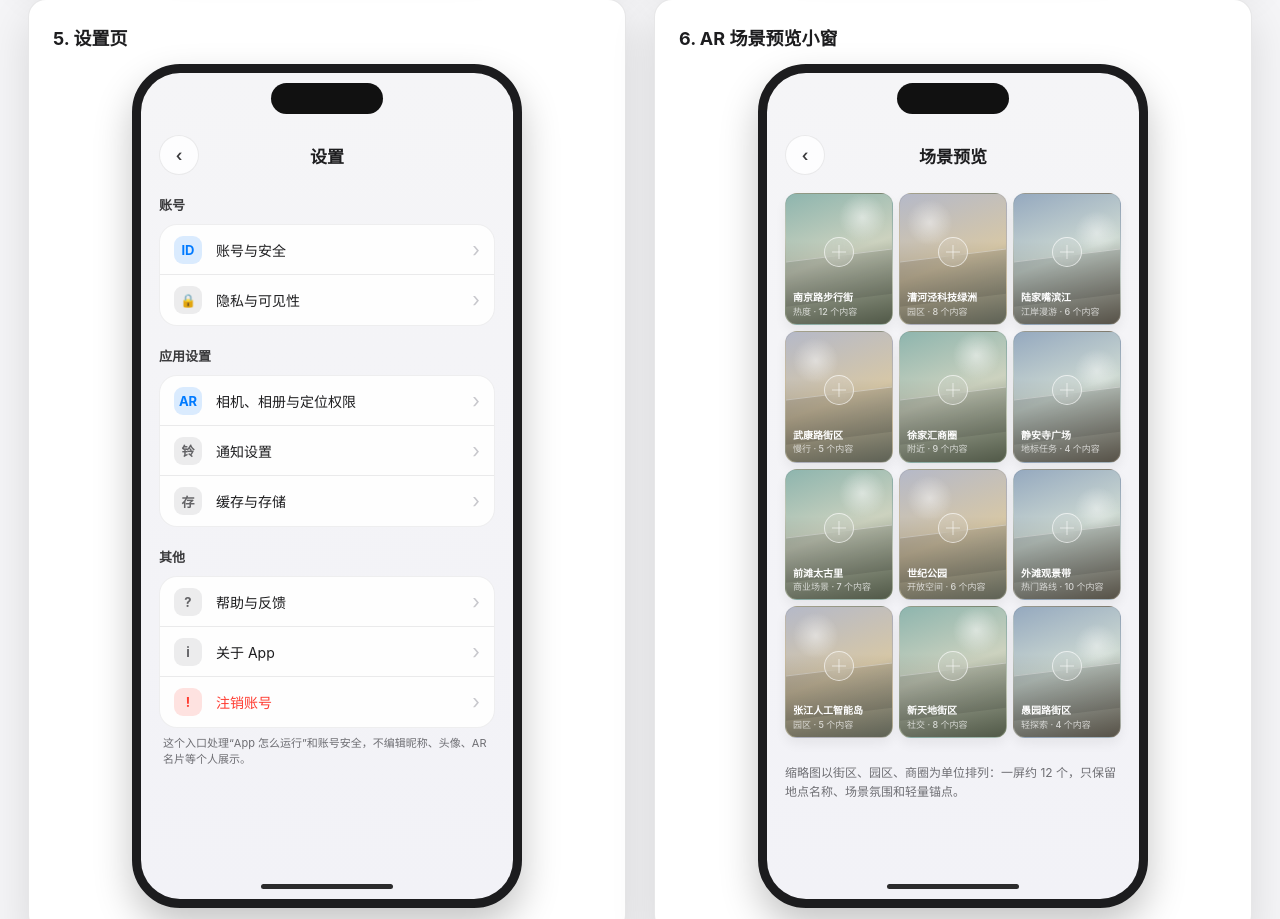
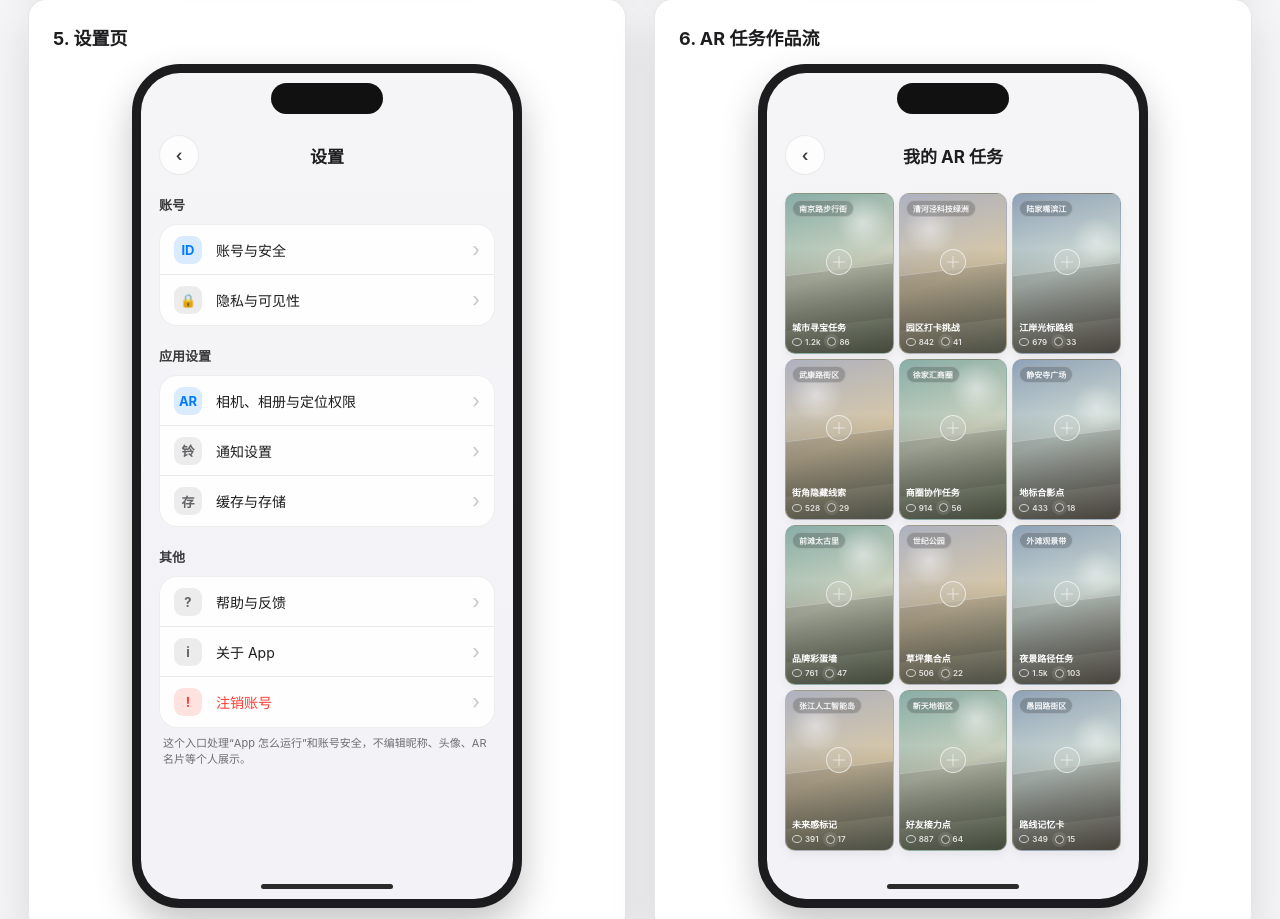
Before and after one commit to A1m0nd-bao/ui-ar-ar, a plain HTML site: page outputs/ar_mobile_wireframe.html in a window 1280 px wide. Shown: the part 2053-2972 px from the top of the page. Drawn offline with Linux system fonts and the light colour scheme.

Commit message:
Restyle AR task previews as works grid

```diff
--- a/outputs/ar_mobile_wireframe.html
+++ b/outputs/ar_mobile_wireframe.html
@@ -1125,7 +1125,7 @@
 
     .scene-preview-layout {
       display: grid;
-      gap: 14px;
+      gap: 0;
     }
 
     .scene-preview-card {
@@ -1310,19 +1310,19 @@
     .scene-grid {
       display: grid;
       grid-template-columns: repeat(3, 1fr);
-      gap: 6px;
+      gap: 5px;
     }
 
     .scene-thumb {
       position: relative;
-      aspect-ratio: 1 / 1.22;
+      aspect-ratio: 1 / 1.48;
       overflow: hidden;
-      border-radius: 12px;
+      border-radius: 10px;
       border: 1px solid rgba(60,60,67,0.08);
       background:
         radial-gradient(circle at 72% 18%, rgba(255,255,255,0.52), transparent 18%),
         linear-gradient(160deg, #8eb5ae 0%, #ccd2bf 48%, #7b876d 100%);
-      box-shadow: 0 6px 12px rgba(0,0,0,0.06);
+      box-shadow: 0 5px 10px rgba(0,0,0,0.05);
     }
 
     .scene-thumb:nth-child(2n) {
@@ -1353,16 +1353,39 @@
       content: "";
       position: absolute;
       inset: 0;
-      background: linear-gradient(180deg, transparent 36%, rgba(0,0,0,0.34) 100%);
+      background: linear-gradient(180deg, rgba(0,0,0,0.04) 0%, transparent 34%, rgba(0,0,0,0.46) 100%);
+    }
+
+    .scene-thumb-place {
+      position: absolute;
+      left: 6px;
+      top: 6px;
+      z-index: 2;
+      max-width: calc(100% - 12px);
+      height: 17px;
+      padding: 0 6px;
+      border-radius: 999px;
+      display: inline-flex;
+      align-items: center;
+      color: rgba(255,255,255,0.9);
+      font-size: 8px;
+      font-weight: 600;
+      background: rgba(28,28,30,0.22);
+      border: 1px solid rgba(255,255,255,0.24);
+      backdrop-filter: blur(10px);
+      -webkit-backdrop-filter: blur(10px);
+      white-space: nowrap;
+      overflow: hidden;
+      text-overflow: ellipsis;
     }
 
     .scene-thumb-pin {
       position: absolute;
       left: 50%;
-      top: 45%;
+      top: 43%;
       z-index: 1;
-      width: 30px;
-      height: 30px;
+      width: 26px;
+      height: 26px;
       transform: translate(-50%, -50%);
       border-radius: 50%;
       border: 1px solid rgba(255,255,255,0.62);
@@ -1382,33 +1405,69 @@
     }
 
     .scene-thumb-pin::before {
-      width: 14px;
+      width: 12px;
       height: 1px;
     }
 
     .scene-thumb-pin::after {
       width: 1px;
-      height: 14px;
+      height: 12px;
     }
 
     .scene-thumb-label {
       position: absolute;
-      left: 7px;
-      right: 7px;
-      bottom: 7px;
+      left: 6px;
+      right: 6px;
+      bottom: 6px;
       z-index: 2;
       color: white;
-      font-size: 10px;
+      font-size: 9px;
       font-weight: 700;
       line-height: 1.25;
     }
 
-    .scene-thumb-label span {
+    .scene-thumb-label strong {
       display: block;
-      margin-top: 2px;
-      color: rgba(255,255,255,0.72);
-      font-size: 9px;
-      font-weight: 500;
+      white-space: nowrap;
+      overflow: hidden;
+      text-overflow: ellipsis;
+    }
+
+    .scene-thumb-meta {
+      display: flex;
+      align-items: center;
+      gap: 7px;
+      margin-top: 4px;
+      color: rgba(255,255,255,0.82);
+      font-size: 8px;
+      font-weight: 600;
+    }
+
+    .work-stat {
+      display: inline-flex;
+      align-items: center;
+      gap: 3px;
+    }
+
+    .work-stat::before {
+      content: "";
+      display: inline-block;
+      opacity: 0.84;
+    }
+
+    .work-stat.views::before {
+      width: 8px;
+      height: 6px;
+      border: 1px solid rgba(255,255,255,0.82);
+      border-radius: 50%;
+    }
+
+    .work-stat.actions::before {
+      width: 7px;
+      height: 7px;
+      border-radius: 50%;
+      border: 1px solid rgba(255,255,255,0.82);
+      box-shadow: 0 0 0 3px rgba(255,255,255,0.12);
     }
 
     .visibility-row {
@@ -1938,69 +1997,79 @@
       </article>
 
       <article class="board">
-        <h2>6. AR 场景预览小窗</h2>
+        <h2>6. AR 任务作品流</h2>
         <div class="phone-wrap">
-          <div class="phone" aria-label="AR 场景预览小窗手机线框">
+          <div class="phone" aria-label="AR 任务作品流手机线框">
             <div class="my-screen">
               <div class="top-nav">
                 <div class="small-icon">‹</div>
-                <h3>场景预览</h3>
+                <h3>我的 AR 任务</h3>
                 <div></div>
               </div>
 
               <section class="scene-preview-layout">
-                <div class="scene-grid" aria-label="AR 场景预览缩略图网格">
+                <div class="scene-grid" aria-label="AR 任务作品缩略图网格">
                   <div class="scene-thumb">
+                    <span class="scene-thumb-place">南京路步行街</span>
                     <span class="scene-thumb-pin"></span>
-                    <div class="scene-thumb-label">南京路步行街<span>热度 · 12 个内容</span></div>
+                    <div class="scene-thumb-label"><strong>城市寻宝任务</strong><div class="scene-thumb-meta"><span class="work-stat views">1.2k</span><span class="work-stat actions">86</span></div></div>
                   </div>
                   <div class="scene-thumb">
+                    <span class="scene-thumb-place">漕河泾科技绿洲</span>
                     <span class="scene-thumb-pin"></span>
-                    <div class="scene-thumb-label">漕河泾科技绿洲<span>园区 · 8 个内容</span></div>
+                    <div class="scene-thumb-label"><strong>园区打卡挑战</strong><div class="scene-thumb-meta"><span class="work-stat views">842</span><span class="work-stat actions">41</span></div></div>
                   </div>
                   <div class="scene-thumb">
+                    <span class="scene-thumb-place">陆家嘴滨江</span>
                     <span class="scene-thumb-pin"></span>
-                    <div class="scene-thumb-label">陆家嘴滨江<span>江岸漫游 · 6 个内容</span></div>
+                    <div class="scene-thumb-label"><strong>江岸光标路线</strong><div class="scene-thumb-meta"><span class="work-stat views">679</span><span class="work-stat actions">33</span></div></div>
                   </div>
                   <div class="scene-thumb">
+                    <span class="scene-thumb-place">武康路街区</span>
                     <span class="scene-thumb-pin"></span>
-                    <div class="scene-thumb-label">武康路街区<span>慢行 · 5 个内容</span></div>
+                    <div class="scene-thumb-label"><strong>街角隐藏线索</strong><div class="scene-thumb-meta"><span class="work-stat views">528</span><span class="work-stat actions">29</span></div></div>
                   </div>
                   <div class="scene-thumb">
+                    <span class="scene-thumb-place">徐家汇商圈</span>
                     <span class="scene-thumb-pin"></span>
-                    <div class="scene-thumb-label">徐家汇商圈<span>附近 · 9 个内容</span></div>
+                    <div class="scene-thumb-label"><strong>商圈协作任务</strong><div class="scene-thumb-meta"><span class="work-stat views">914</span><span class="work-stat actions">56</span></div></div>
                   </div>
                   <div class="scene-thumb">
+                    <span class="scene-thumb-place">静安寺广场</span>
                     <span class="scene-thumb-pin"></span>
-                    <div class="scene-thumb-label">静安寺广场<span>地标任务 · 4 个内容</span></div>
+                    <div class="scene-thumb-label"><strong>地标合影点</strong><div class="scene-thumb-meta"><span class="work-stat views">433</span><span class="work-stat actions">18</span></div></div>
                   </div>
                   <div class="scene-thumb">
+                    <span class="scene-thumb-place">前滩太古里</span>
                     <span class="scene-thumb-pin"></span>
-                    <div class="scene-thumb-label">前滩太古里<span>商业场景 · 7 个内容</span></div>
+                    <div class="scene-thumb-label"><strong>品牌彩蛋墙</strong><div class="scene-thumb-meta"><span class="work-stat views">761</span><span class="work-stat actions">47</span></div></div>
                   </div>
                   <div class="scene-thumb">
+                    <span class="scene-thumb-place">世纪公园</span>
                     <span class="scene-thumb-pin"></span>
-                    <div class="scene-thumb-label">世纪公园<span>开放空间 · 6 个内容</span></div>
+                    <div class="scene-thumb-label"><strong>草坪集合点</strong><div class="scene-thumb-meta"><span class="work-stat views">506</span><span class="work-stat actions">22</span></div></div>
                   </div>
                   <div class="scene-thumb">
+                    <span class="scene-thumb-place">外滩观景带</span>
                     <span class="scene-thumb-pin"></span>
-                    <div class="scene-thumb-label">外滩观景带<span>热门路线 · 10 个内容</span></div>
+                    <div class="scene-thumb-label"><strong>夜景路径任务</strong><div class="scene-thumb-meta"><span class="work-stat views">1.5k</span><span class="work-stat actions">103</span></div></div>
                   </div>
                   <div class="scene-thumb">
+                    <span class="scene-thumb-place">张江人工智能岛</span>
                     <span class="scene-thumb-pin"></span>
-                    <div class="scene-thumb-label">张江人工智能岛<span>园区 · 5 个内容</span></div>
+                    <div class="scene-thumb-label"><strong>未来感标记</strong><div class="scene-thumb-meta"><span class="work-stat views">391</span><span class="work-stat actions">17</span></div></div>
                   </div>
                   <div class="scene-thumb">
+                    <span class="scene-thumb-place">新天地街区</span>
                     <span class="scene-thumb-pin"></span>
-                    <div class="scene-thumb-label">新天地街区<span>社交 · 8 个内容</span></div>
+                    <div class="scene-thumb-label"><strong>好友接力点</strong><div class="scene-thumb-meta"><span class="work-stat views">887</span><span class="work-stat actions">64</span></div></div>
                   </div>
                   <div class="scene-thumb">
+                    <span class="scene-thumb-place">愚园路街区</span>
                     <span class="scene-thumb-pin"></span>
-                    <div class="scene-thumb-label">愚园路街区<span>轻探索 · 4 个内容</span></div>
+                    <div class="scene-thumb-label"><strong>路线记忆卡</strong><div class="scene-thumb-meta"><span class="work-stat views">349</span><span class="work-stat actions">15</span></div></div>
                   </div>
                 </div>
-
-                <p class="scene-preview-note">缩略图以街区、园区、商圈为单位排列：一屏约 12 个，只保留地点名称、场景氛围和轻量锚点。</p>
               </section>
 
               <div class="home-indicator dark"></div>
```
